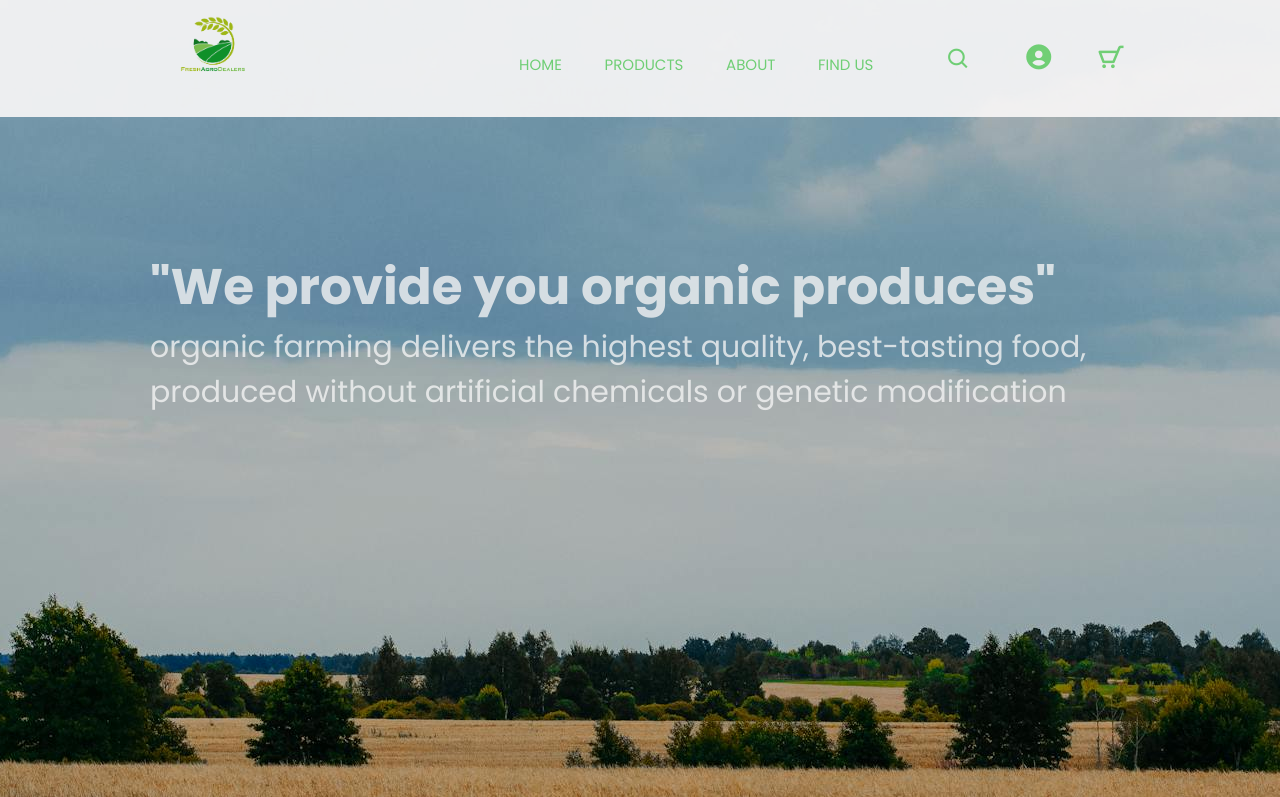
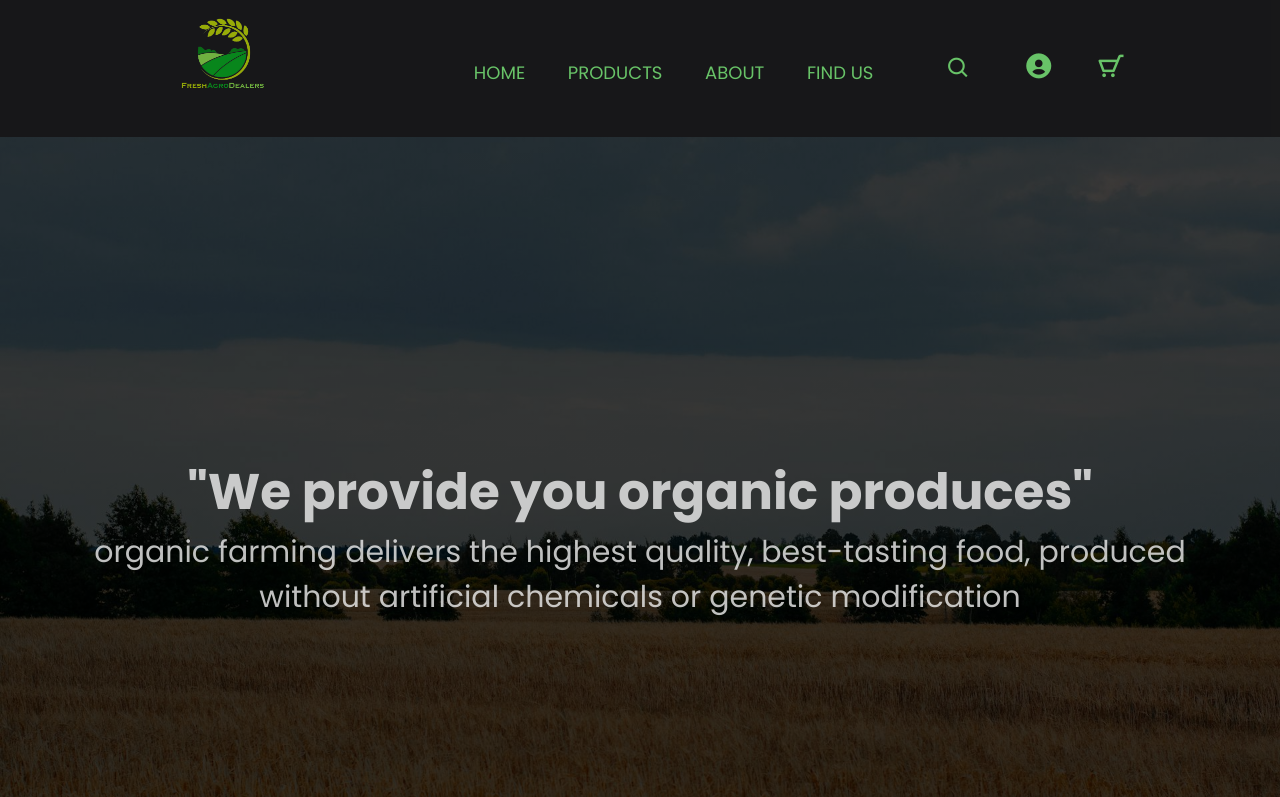
Before and after one commit to TMangani/Agribusiness, a plain HTML site: page Index.html in a window 1280 px wide. Shown: the top 797 px of the page. Drawn offline with nearby package versions, Linux system fonts and the light colour scheme.

Commit message:
`Updated CSS styles in Style.css

```diff
--- a/CSS/Style.css
+++ b/CSS/Style.css
@@ -11,7 +11,7 @@
 }
 
 :root {
-  --bg-color: #faf8f8;
+  --bg-color: #141416e7;
   --second-bg-color: #76e476;
   --text-color: #f5f5f5c7;
   --second-text-color: #6fd46f;
@@ -24,13 +24,10 @@ html {
 }
 
 body{
-   background: rgb(0, 0, 0, 0.8) url("/Agribusiness/Images/Main/Wheat-field.jpg") no-repeat top;
-
-
+  background-color : var(--bg-color);
 }
-
 .top-deck {
-  position: fixed;
+  position: static;
   top: 0;
   left: 0;
   width: 100%;
@@ -49,13 +46,27 @@ body{
 }
 
 .navbar a {
-  font-size: 1.5rem;
+  font-size: 1.8rem;
   color: var(--second-text-color);
   margin-left: 4rem;
+  position: relative;
+  text-decoration: none;
 }
-.navbar a:hover,
-.navbar a:focus {
-  text-decoration: underline;
+
+.navbar a::after {
+  content: '';
+  position: absolute;
+  width: 0;
+  height: 2px;
+  bottom: 0;
+  left: 0;
+  background-color: var(--second-text-color);
+  transition: width 0.3s ease-in-out;
+}
+
+.navbar a:hover::after,
+.navbar a:focus::after {
+  width: 100%;
 }
 
 #search-icon {
@@ -81,20 +92,20 @@ body{
   cursor: pointer;
 }
 
-/*.motto {
-  background-image: url("/Agribusiness/Images/Main/Wheat-field.jpg");
-  background-repeat: no repeat;
-  background-position: contain;
+.motto {
+  background: linear-gradient(rgba(0, 0, 0, 0.7), rgba(0, 0, 0, 0.7)), url("/Images/Main/Wheat-field.jpg") no-repeat;
   background-size: cover;
-  max-height: fit-content;
-  margin-top: -150px;
-
-}*/
+  background-attachment: fixed;
+  background-position: center center;
+  display: flex;
+  justify-content: center;
+  align-items: center;
+  min-height: 100vh;
+}
 
 .motto-content {
-  margin: 200px 0px 0px 100px;
+  text-align: center;
   padding: 5rem;
-  height: 100vh;
 }
 
 .motto-content h1 {
@@ -109,7 +120,7 @@ body{
 
 .cash-crop-header h1 {
   font-size: 3.5rem;
-  margin: -200px 0px 220px 0px;
+  margin: 10px 0px 220px 0px;
   text-align: center;
   color: var(--second-text-color);
   position: relative;
--- a/Index.html
+++ b/Index.html
@@ -15,7 +15,7 @@
   <body>
     <header class="top-deck">
       <figure>
-        <img src="Images/Main/Logo2.png" alt="Logo2" width="120" height="120" />
+        <img src="Images/Main/Logo2.png" alt="Logo2" width="140" height="140" />
       </figure>
 
       <nav class="navbar">
```
